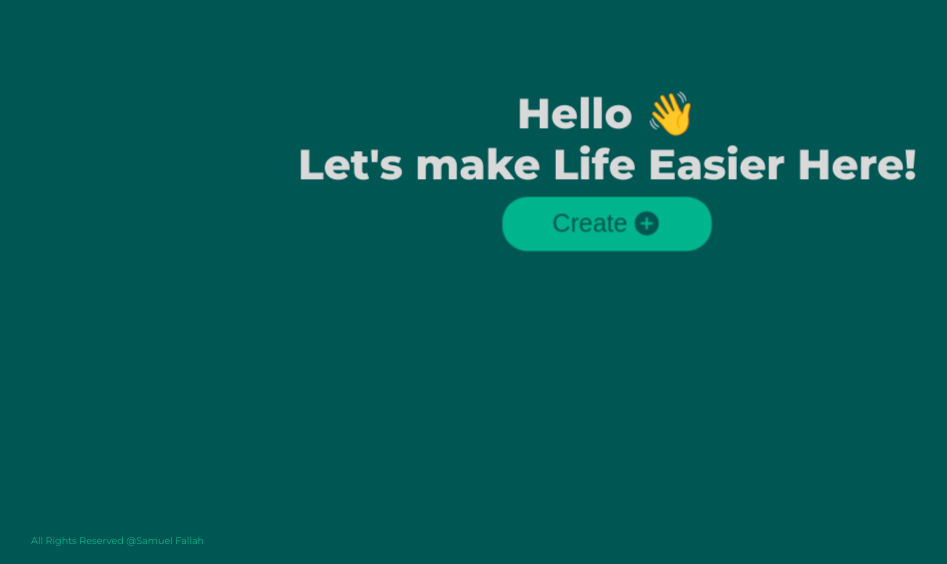
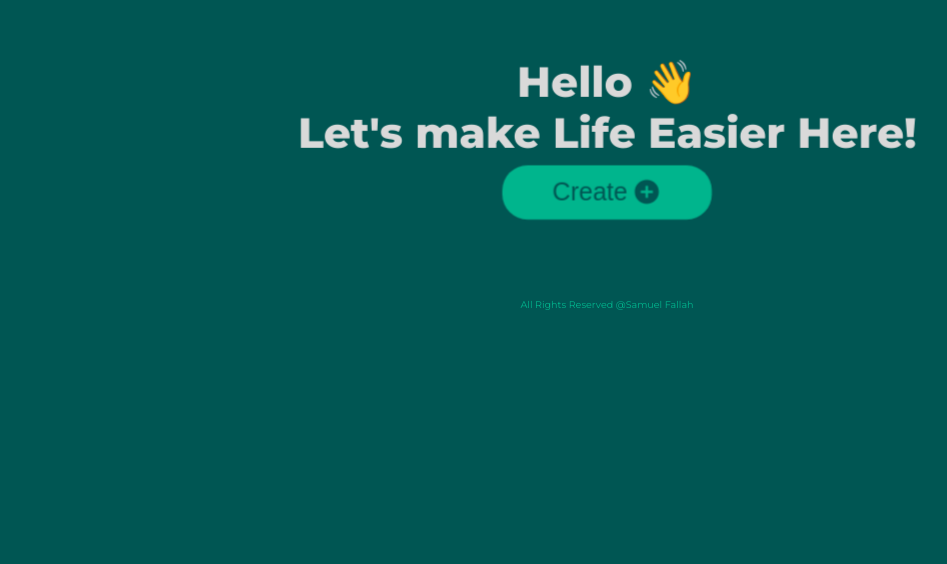
Before and after one commit to Get-Samuel/TodoList-App, a plain HTML site: page index.html in a window 1280 px wide. Shown: the part 236-800 px from the top of the page, without its empty margins (33-980 px from the left). Drawn offline with nearby package versions, Linux system fonts and the light colour scheme; files that its build step writes are made by us from their sources; files whose address does not match are found by name.

Commit message:
Update index.html

```diff
--- a/index.html
+++ b/index.html
@@ -7,9 +7,9 @@
     <title>Samuel Fallah P1 | To-Do List</title>
 
                 <!-- Stylesheet links -->
-    <link rel="stylesheet" href="../Project-1-To-Do/Input.css">
+    <link rel="stylesheet" href="./Input.css">
 
-    <link rel="stylesheet" href="../Project-1-To-Do/media-queries.css">
+    <link rel="stylesheet" href=".media-queries.css">
                  <!-- Stylesheet links -->
 
                  <!-- GoogleFonts -->
```
